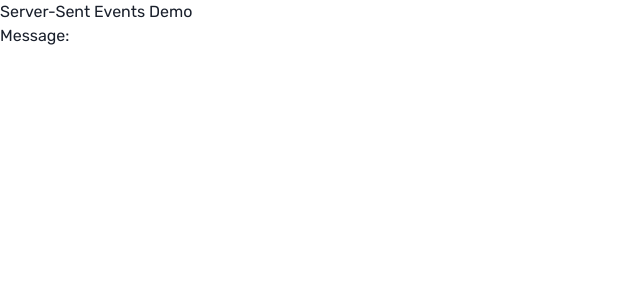
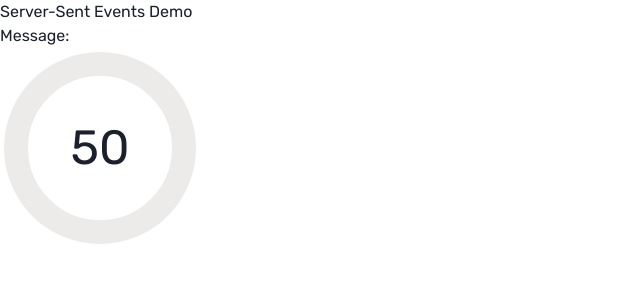
Before and after one commit to KareemEllis/CampusLots, a Next.js app in the folder frontend/: page /sse in a window 1280 px wide. Shown: the top 300 px of the page, without its empty margins (0-640 px from the left). Built offline with nearby package versions, Linux system fonts and the light colour scheme; no server answers.

Commit message:
Added Circular progress demo

```diff
--- /dev/null
+++ b/frontend/app/sse/CircleGraph.jsx
@@ -0,0 +1,20 @@
+'use client'
+import { CircularProgress, CircularProgressLabel, Box } from "@chakra-ui/react";
+
+export default function CircularGraph ({ maxValue, currentValue }) {
+    // Calculate the percentage completion
+    const progress = (currentValue / maxValue) * 100;
+
+    return (
+      <Box position="relative" display="inline-block">
+        <CircularProgress
+          value={progress}
+          size="200px" // Adjust the size as needed
+          thickness="12px" // Adjust the thickness of the circle
+          color="blue.500" // Adjust the color of the filled portion
+        >
+          <CircularProgressLabel>{maxValue - currentValue}</CircularProgressLabel>
+        </CircularProgress>
+      </Box>
+    );
+  };
--- a/frontend/app/sse/page.jsx
+++ b/frontend/app/sse/page.jsx
@@ -1,15 +1,17 @@
 'use client'
 import { useEffect, useState } from 'react';
+import CircularGraph from './CircleGraph';
 
 export default function Home() {
-    const [time, setTime] = useState('');
+    const [val, setVal] = useState('');
 
     useEffect(() => {
         const eventSource = new EventSource('http://localhost:5001/api/sse');
 
         eventSource.onmessage = (event) => {
             console.log(event)
-            setTime(event.data);
+            const eventData = JSON.parse(event.data)
+            setVal(eventData.message);
         };
 
         return () => {
@@ -20,7 +22,9 @@ export default function Home() {
     return (
         <div>
             <h1>Server-Sent Events Demo</h1>
-            <p>Message: {time}</p>
+            <p>Message: {val}</p>
+
+            <CircularGraph maxValue={50} currentValue={val} />
         </div>
     );
 }
```
Also changed, not shown: 1 other file (tests, documents, lock files or other folders).
